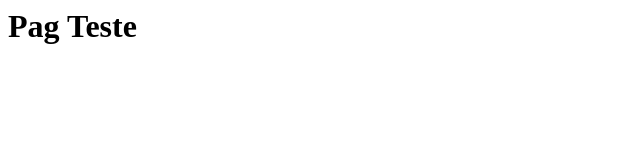
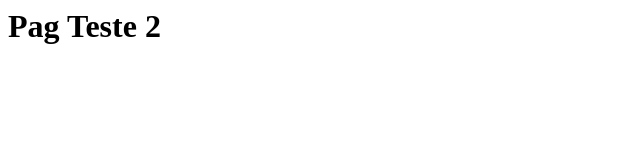
Before and after one commit to RepDX/rep1, a plain HTML site: page index.html in a window 1280 px wide. Shown: the full height of the page, 0-640 px from the left. Drawn offline with Linux system fonts and the light colour scheme.

Commit message:
Alterando h1

```diff
--- a/index.html
+++ b/index.html
@@ -1,6 +1,6 @@
 <html>
 <head></head>
 <body>
-<h1> Pag Teste</h1>
+<h1> Pag Teste 2</h1>
 </body>
 </html>
```
